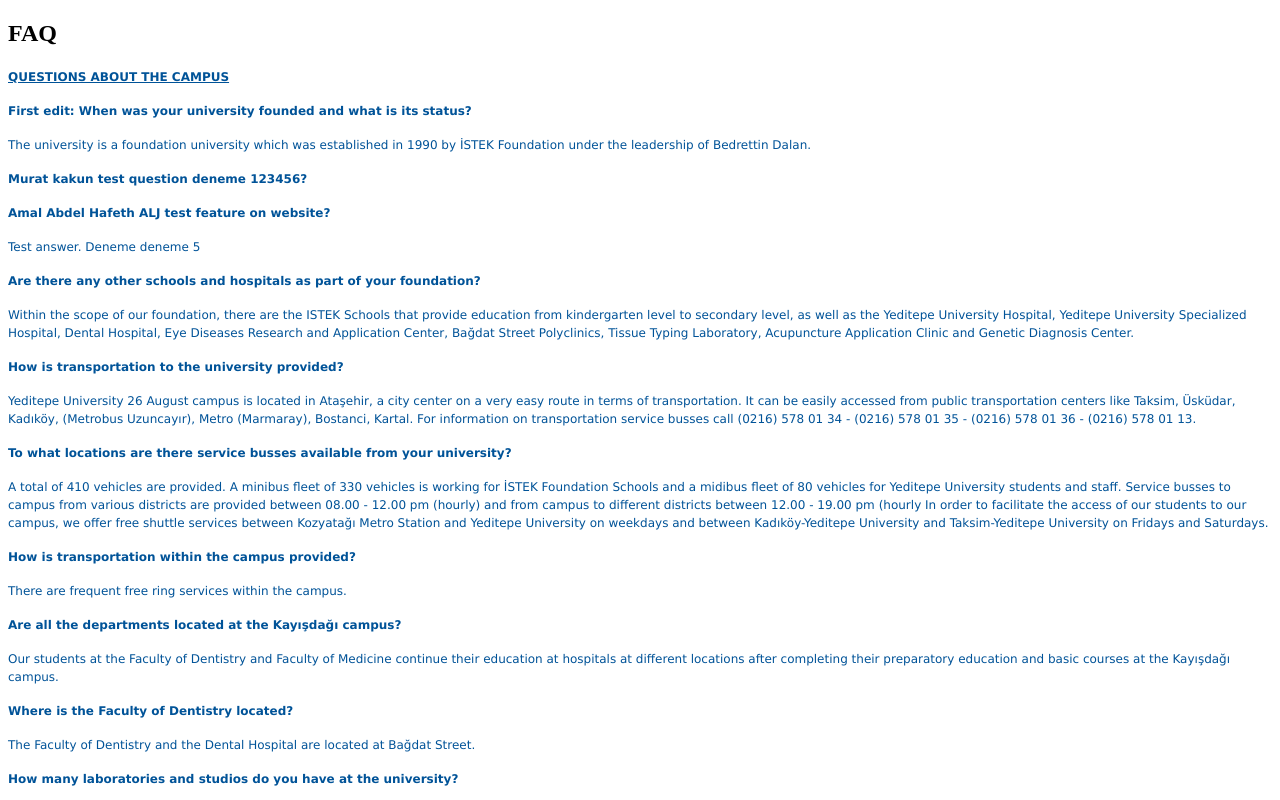
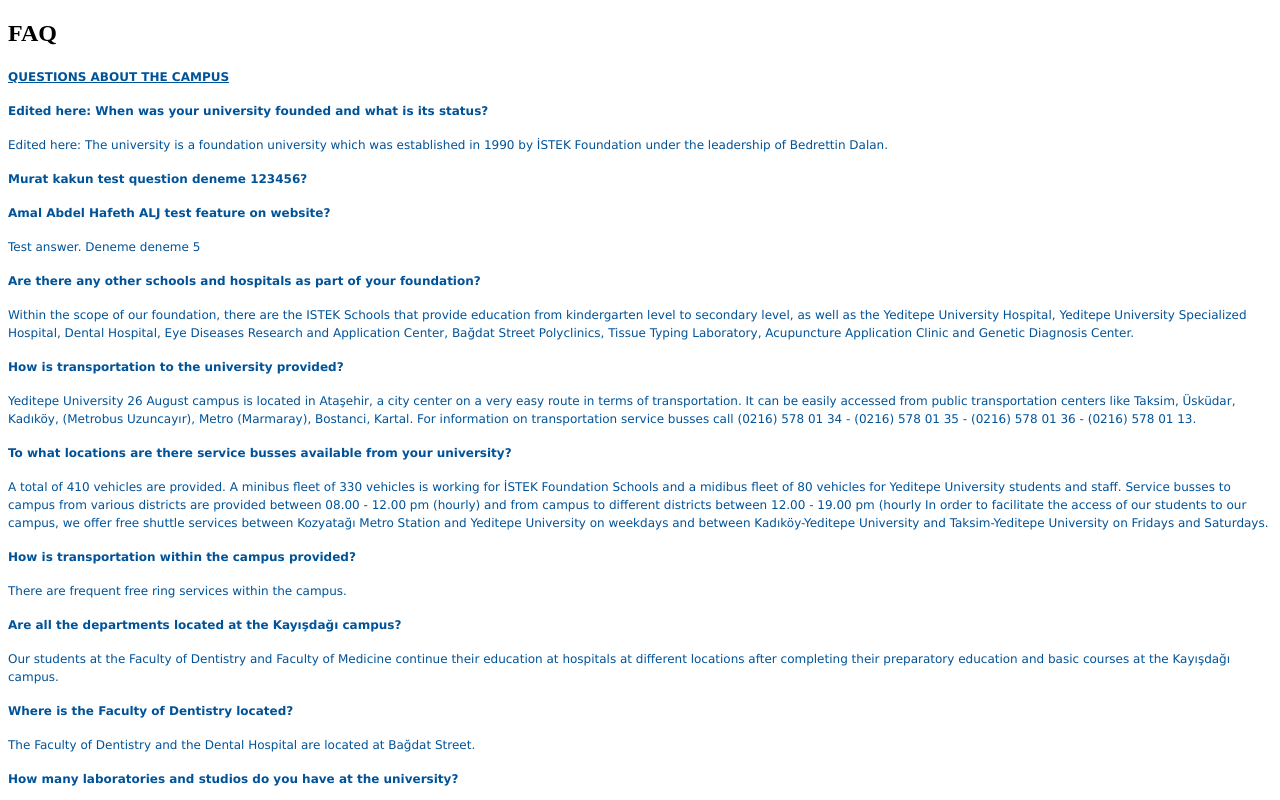
Before and after one commit to muratkakun/QnaMakerKbTest, a plain HTML site: page index.html in a window 1280 px wide. Shown: the top 800 px of the page. Drawn offline with Linux system fonts and the light colour scheme.

Commit message:
Update index.html

```diff
--- a/index.html
+++ b/index.html
@@ -43,8 +43,8 @@
 
     <div class="content">
       <div class="field field-name-body field-type-text-with-summary field-label-hidden"><div class="field-items"><div class="field-item even" property="content:encoded"><p><span style="color:#005398"><span style="font-size:12px"><span style="font-family:verdana,geneva,sans-serif"><strong><u>QUESTIONS ABOUT THE CAMPUS</u></strong></span></span></span></p>
-<p><span style="color:#005398"><span style="font-size:12px"><span style="font-family:verdana,geneva,sans-serif"><strong>First edit: When was your university founded and what is its status?</strong></span></span></span></p>
-<p><span style="color:#005398"><span style="font-size:12px"><span style="font-family:verdana,geneva,sans-serif">The university is a foundation university which was established in 1990 by İSTEK Foundation under the leadership of Bedrettin Dalan.</span></span></span></p>
+<p><span style="color:#005398"><span style="font-size:12px"><span style="font-family:verdana,geneva,sans-serif"><strong>Edited here: When was your university founded and what is its status?</strong></span></span></span></p>
+<p><span style="color:#005398"><span style="font-size:12px"><span style="font-family:verdana,geneva,sans-serif">Edited here: The university is a foundation university which was established in 1990 by İSTEK Foundation under the leadership of Bedrettin Dalan.</span></span></span></p>
 <p><span style="color:#005398"><span style="font-size:12px"><span style="font-family:verdana,geneva,sans-serif"><strong>Murat kakun test question deneme 123456?</strong></span></span></span></p>
 <p><span style="color:#005398"><span style="font-size:12px"><span style="font-family:verdana,geneva,sans-serif"><strong>Amal Abdel Hafeth ALJ test feature on website?</strong></span></span></span></p>
 <p><span style="color:#005398"><span style="font-size:12px"><span style="font-family:verdana,geneva,sans-serif">Test answer. Deneme deneme 5</span></span></span></p>
```
